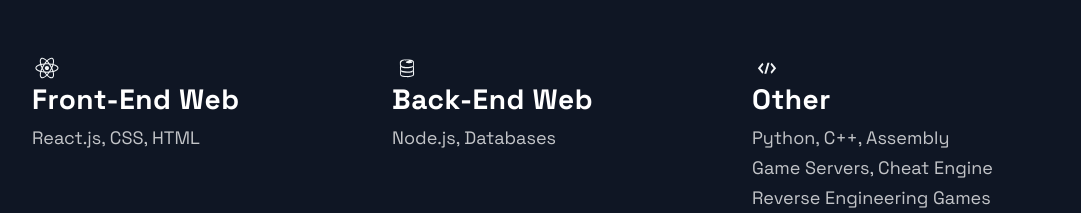
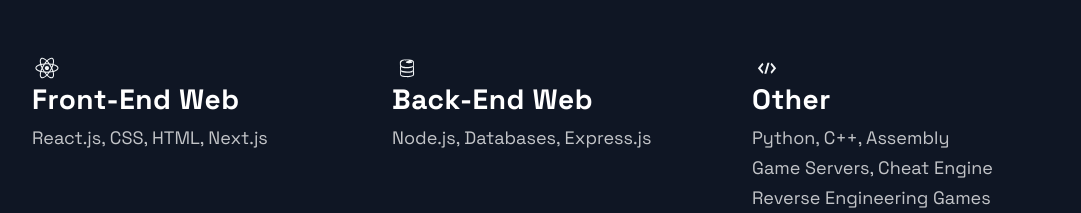
Before and after one commit to Anjato/website-portfolio, a Next.js app: page / in a window 1280 px wide. Shown: the part 2600-2813 px from the top of the page, without its empty margins (88-1169 px from the left). Built offline with nearby package versions, Linux system fonts and the light colour scheme.

Commit message:
updated info

```diff
--- a/src/components/Technologies/Technologies.js
+++ b/src/components/Technologies/Technologies.js
@@ -19,7 +19,7 @@
               <ListContainer>
                   <ListTitle>Front-End Web</ListTitle>
                   <ListParagraph>
-                      React.js, CSS, HTML
+                      React.js, CSS, HTML, Next.js
                   </ListParagraph>
               </ListContainer>
           </ListItem>
@@ -28,7 +28,7 @@
           <ListContainer>
               <ListTitle>Back-End Web</ListTitle>
               <ListParagraph>
-                  Node.js, Databases
+                  Node.js, Databases, Express.js
               </ListParagraph>
           </ListContainer>
       </ListItem>
```
